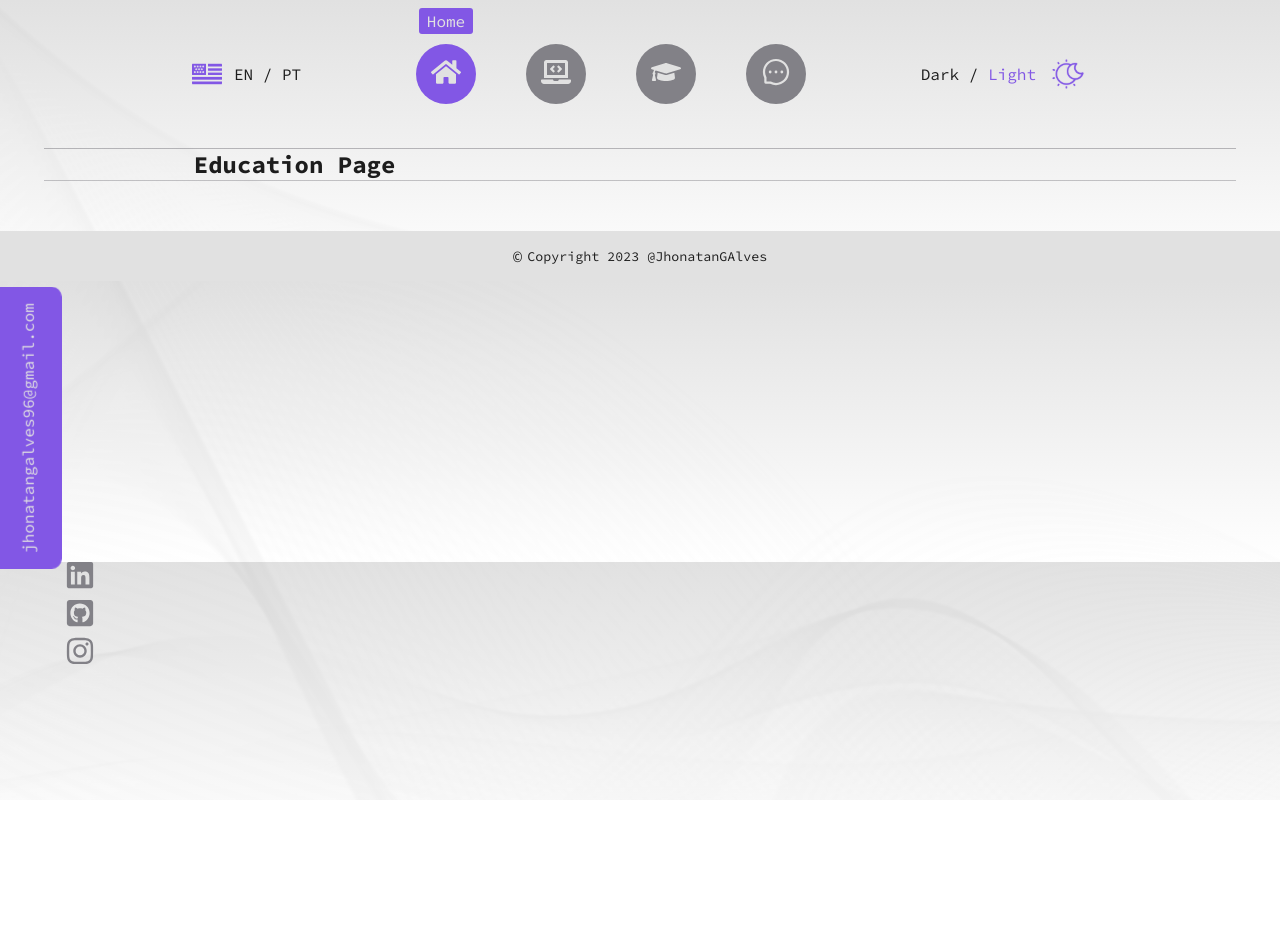
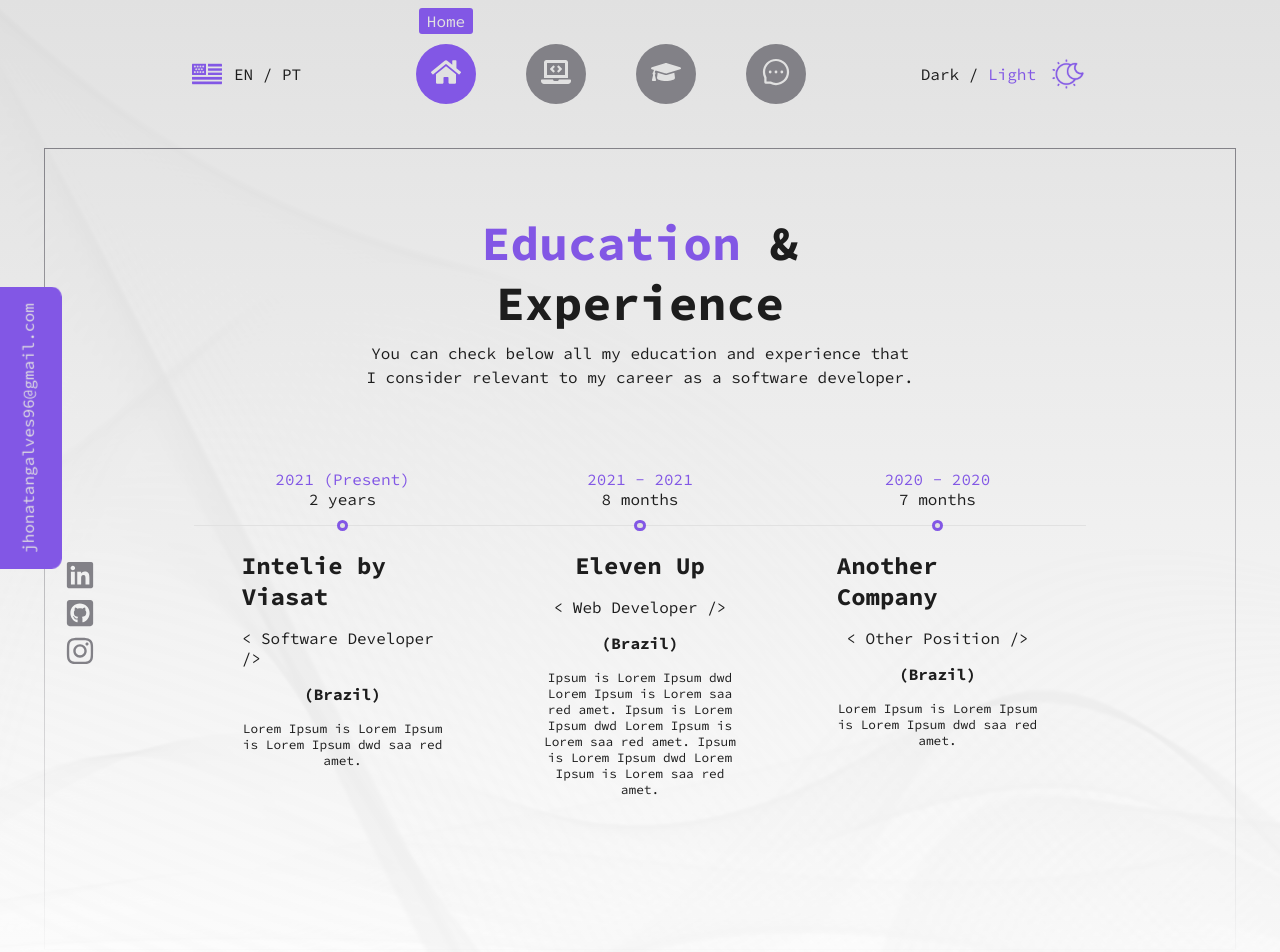
Before and after one commit to JhonatanGAlves/my-portifolio, a Next.js app: page /education in a window 1280 px wide. Shown: the top 952 px of the page. Before the commit the page ends 800 px from the top, so only its background shows below. Built offline with nearby package versions, Linux system fonts and the light colour scheme.

Commit message:
feat: 🧑🏻‍💻 Starting the implementation of the experiences page

```diff
--- a/src/app/education/page.tsx
+++ b/src/app/education/page.tsx
@@ -1,3 +1,160 @@
+"use client";
+import { workExperiences } from "@/mock/mock";
+import moment from "moment";
+import styled from "styled-components";
+
 export default function EducationPage() {
-  return <h2>Education Page</h2>;
+  function convertToExactPeriod(period: {
+    start: string;
+    end: string | null;
+  }): string {
+    const exactPeriod = !period.end
+      ? moment(period.start, "DD-MM-YYYY").fromNow(true)
+      : moment(period.start, "DD-MM-YYYY").from(
+          moment(period.end, "DD-MM-YYYY"),
+          true
+        );
+
+    return exactPeriod;
+  }
+
+  return (
+    <EducationContainer>
+      <TitleAndParagraph>
+        <h1>
+          <span>Education</span> & Experience
+        </h1>
+        <p>
+          You can check below all my education and experience that I consider
+          relevant to my career as a software developer.
+        </p>
+      </TitleAndParagraph>
+
+      <EducationAndExperienceContent>
+        <ExperienceContainer>
+          {workExperiences.map((experience, index) => {
+            return (
+              <ExperienceCarousel key={index}>
+                <div className="period-content">
+                  <span className="period">{`${
+                    experience.period?.start.split("-")[2]
+                  } ${
+                    experience.period?.end
+                      ? `- ${experience.period?.end?.split("-")[2]}`
+                      : "(Present)"
+                  }`}</span>
+                  <span className="period-by-month">
+                    {convertToExactPeriod(experience.period)}
+                  </span>
+                  <div className="circle" />
+                </div>
+                <div className="name-and-description">
+                  <span className="company-name">{experience.companyName}</span>
+                  <span className="position">{`< ${experience.position} />`}</span>
+                  <span className="country">({experience.country})</span>
+                  <p>{experience.description}</p>
+                </div>
+              </ExperienceCarousel>
+            );
+          })}
+        </ExperienceContainer>
+      </EducationAndExperienceContent>
+    </EducationContainer>
+  );
 }
+
+const EducationContainer = styled.div`
+  display: flex;
+  flex-direction: column;
+  align-items: center;
+
+  padding: 4rem 0;
+  height: fit-content;
+`;
+
+const TitleAndParagraph = styled.div`
+  width: 34.375rem;
+  text-align: center;
+
+  h1 {
+    font-size: 3rem;
+  }
+
+  span {
+    color: var(--detail);
+  }
+
+  p {
+    margin-top: 8px;
+    line-height: 1.5rem;
+  }
+`;
+
+const EducationAndExperienceContent = styled.div`
+  display: flex;
+  flex-direction: column;
+  align-items: center;
+
+  padding: 4rem 0;
+  height: fit-content;
+`;
+
+const ExperienceContainer = styled.div`
+  display: grid;
+  grid-template-columns: repeat(3, 1fr);
+`;
+
+const ExperienceCarousel = styled.div`
+  display: flex;
+  flex-direction: column;
+
+  .period-content {
+    position: relative;
+    display: flex;
+    flex-direction: column;
+    justify-content: center;
+    align-items: center;
+
+    padding: 1rem 0;
+
+    border-bottom: 1px solid var(--gray-800);
+
+    .period {
+      color: var(--detail);
+    }
+
+    .circle {
+      position: absolute;
+      bottom: -6px;
+      width: 0.7rem;
+      height: 0.7rem;
+      border-radius: 0.7rem;
+
+      border: 3px solid var(--detail);
+      background-color: var(--gray-800);
+    }
+  }
+
+  .name-and-description {
+    display: flex;
+    flex-direction: column;
+    align-items: center;
+    gap: 16px;
+
+    padding: 1.5rem 3rem;
+
+    .company-name {
+      font-size: 1.5rem;
+      font-weight: 700;
+    }
+
+    .country {
+      font-weight: 700;
+    }
+
+    p {
+      font-size: 0.8rem;
+      text-align: center;
+    }
+  }
+`;
--- a/src/mock/mock.ts
+++ b/src/mock/mock.ts
@@ -33,3 +33,37 @@ export const mainExperiences = [
     image: nodeIcon,
   },
 ];
+
+export const workExperiences = [
+  {
+    period: {
+      start: "01-09-2021",
+      end: null,
+    },
+    companyName: "Intelie by Viasat",
+    position: "Software Developer",
+    country: "Brazil",
+    description: "Lorem Ipsum is Lorem Ipsum is Lorem Ipsum dwd saa red amet.",
+  },
+  {
+    period: {
+      start: "05-01-2021",
+      end: "27-08-2021",
+    },
+    companyName: "Eleven Up",
+    position: "Web Developer",
+    country: "Brazil",
+    description:
+      "Ipsum is Lorem Ipsum dwd Lorem Ipsum is Lorem saa red amet. Ipsum is Lorem Ipsum dwd Lorem Ipsum is Lorem saa red amet. Ipsum is Lorem Ipsum dwd Lorem Ipsum is Lorem saa red amet.",
+  },
+  {
+    period: {
+      start: "01-02-2020",
+      end: "20-08-2020",
+    },
+    companyName: "Another Company",
+    position: "Other Position",
+    country: "Brazil",
+    description: "Lorem Ipsum is Lorem Ipsum is Lorem Ipsum dwd saa red amet.",
+  },
+];
```
